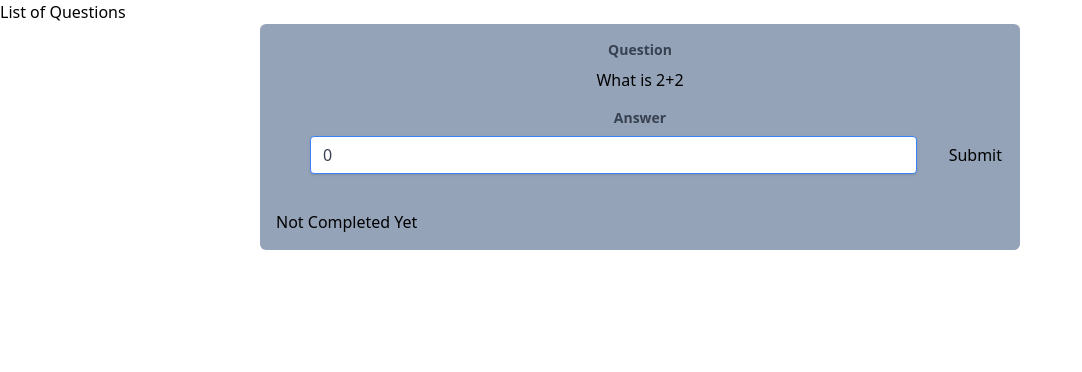
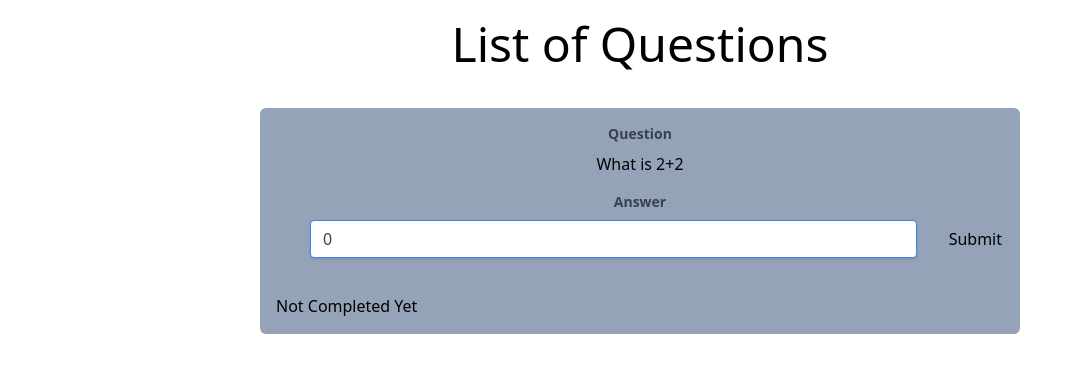
Before and after one commit to joecwilson/education-game, a React (Create React App) app: page / in a window 1280 px wide. Shown: the top 372 px of the page, without its empty margins (0-1082 px from the left). Built offline with nearby package versions, Linux system fonts and the light colour scheme.

Commit message:
Implementation of Darkmode. Fixed crashes

```diff
--- a/src/QuestionList.js
+++ b/src/QuestionList.js
@@ -25,7 +25,7 @@ class QuestionList extends React.Component {
                 ),
                 new Question(
                     12,
-                    "what is 2^2",
+                    "What is 2^2",
                     4,
                     -1
                 )
@@ -48,13 +48,14 @@ class QuestionList extends React.Component {
         // @ts-ignore
         questiontoChange.correct = correct;
         let changeIndex = this.state.questions.findIndex(Question => Question._id === _id);
-        let newQuestions = this.state.questions
+        let newQuestions = this.state.questions;
         // @ts-ignore
-        newQuestions[changeIndex] = questiontoChange
+        newQuestions[changeIndex] = questiontoChange;
+
 
         // If the user got it correct reveal the next question
         // Need to determine when user has finished final question and do someyhing else.
-        if(correct === 2){
+        if(correct === 2 && changeIndex < this.state.questions.length-1){
             let questionToReveal = this.state.questions.find(Question => Question._id === (_id+1));
             // @ts-ignore
             questionToReveal.correct = 0;
@@ -75,20 +76,21 @@ class QuestionList extends React.Component {
 
     render(){
         return(
-            <div>
-                <h1>
+            <div className="grid grid-cols-5 gap-5">
+                <h1 className="col-span-3 col-start-2 dark:text-white text-5xl text-center py-5">
                     List of Questions
                 </h1>
-                <div className="grid grid-cols-5 gap-5">
+
                 {this.getOnlyVisible().map((question) =>
-                        <div className="col-span-3 col-start-2 rounded-md bg-slate-400 p-4"  key={question._id}>
+                    <div className="col-span-3 col-start-2 rounded-md bg-slate-400 p-4 dark:bg-stone-800"
+                    key={question._id}>
                         <QuestionView
                             question={question}
                             onCorrectChange={this.handleCorrectChange} />
 
                     </div>
                 )}
-                </div>
+
             </div>
         );
     }
```
Lines whose indentation alone changed are shown as unchanged.
